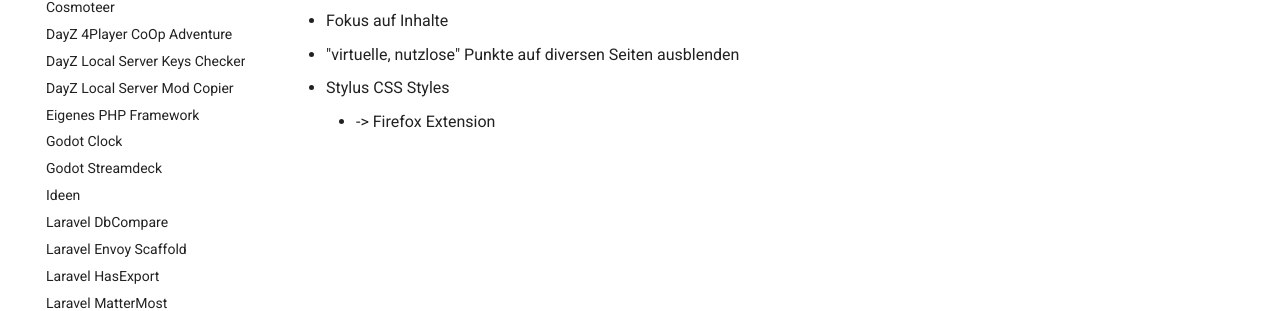
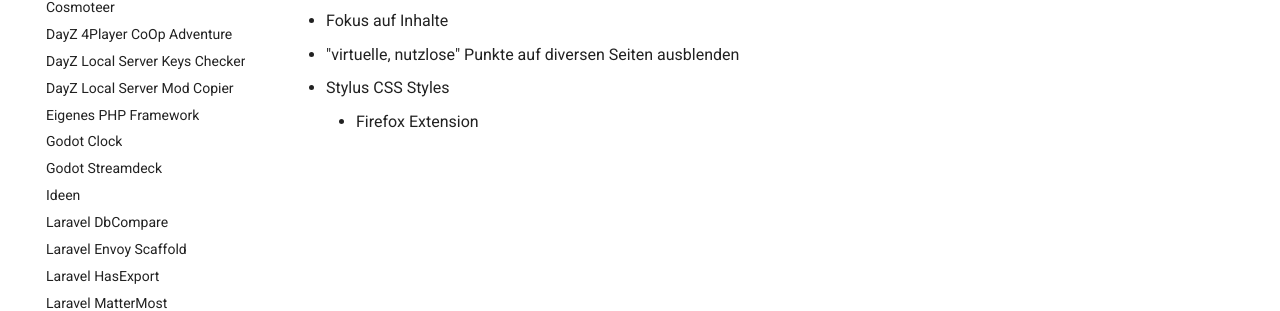
Before and after one commit to revooms/datenblatt, an MkDocs documentation site: the page built from data/ideen/UnPoint.md, in a window 1280 px wide. Shown: the part 260-571 px from the top of the page. Built offline with MkDocs 1.6.1 and Material for MkDocs 9.7.7, drawn with Linux system fonts in a browser that asks for light colours.

```diff
--- a/data/ideen/UnPoint.md
+++ b/data/ideen/UnPoint.md
@@ -9,4 +9,4 @@ tags:
 - Fokus auf Inhalte
 - "virtuelle, nutzlose" Punkte auf diversen Seiten ausblenden
 - Stylus CSS Styles
-	- -> Firefox Extension
+	- Firefox Extension
```
